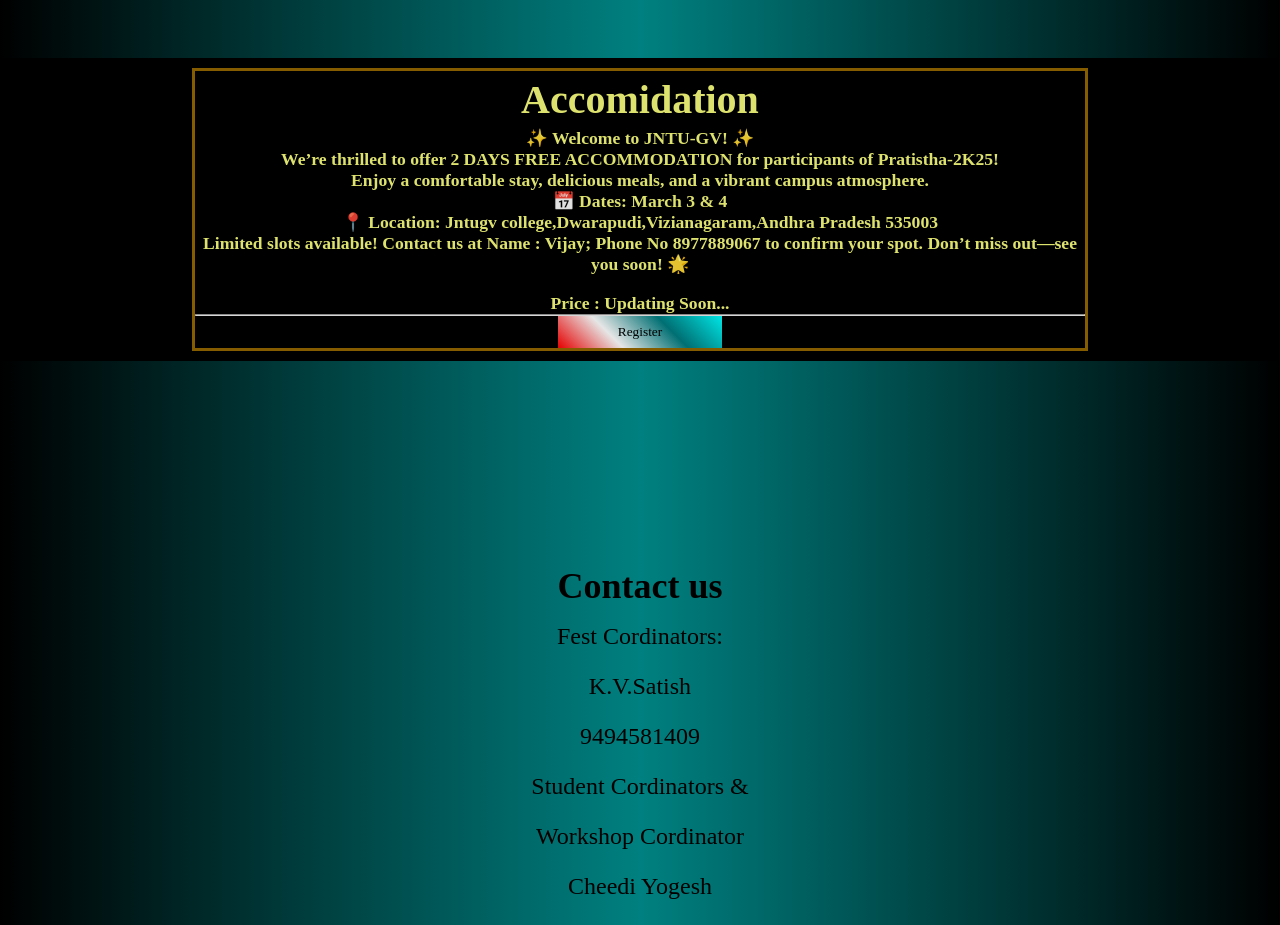
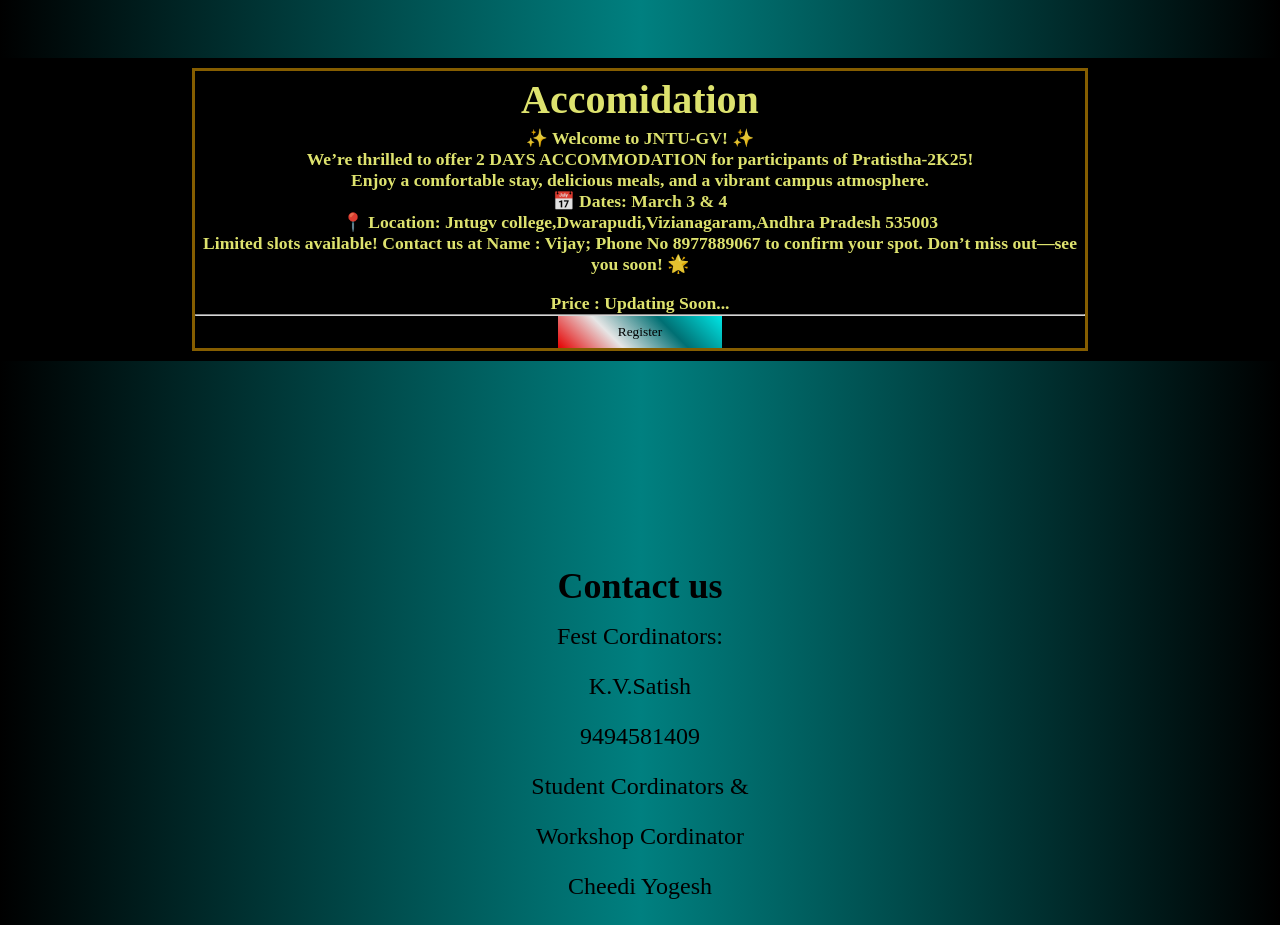
Before and after one commit to premson18/Pratistha, a React (Vite) app: page / in a window 1280 px wide. Shown: the part 2300-3225 px from the top of the page. Built offline with nearby package versions, Linux system fonts and the light colour scheme.

Commit message:
first commit

```diff
--- a/src/Components/Accomidation/Accomidation.jsx
+++ b/src/Components/Accomidation/Accomidation.jsx
@@ -10,7 +10,7 @@ const Accomidation = () => {
             <h1 className='accomh1'>Accomidation</h1>
             <p>✨ Welcome to JNTU-GV! ✨<br></br>
 
-We’re thrilled to offer 2 DAYS FREE ACCOMMODATION for participants of Pratistha-2K25!<br></br> Enjoy a comfortable stay, delicious meals, and a vibrant campus atmosphere.<br></br>
+We’re thrilled to offer 2 DAYS ACCOMMODATION for participants of Pratistha-2K25!<br></br> Enjoy a comfortable stay, delicious meals, and a vibrant campus atmosphere.<br></br>
 
 📅 Dates: March 3 & 4<br></br>
 📍 Location: Jntugv college,Dwarapudi,Vizianagaram,Andhra Pradesh 535003<br></br>
```
